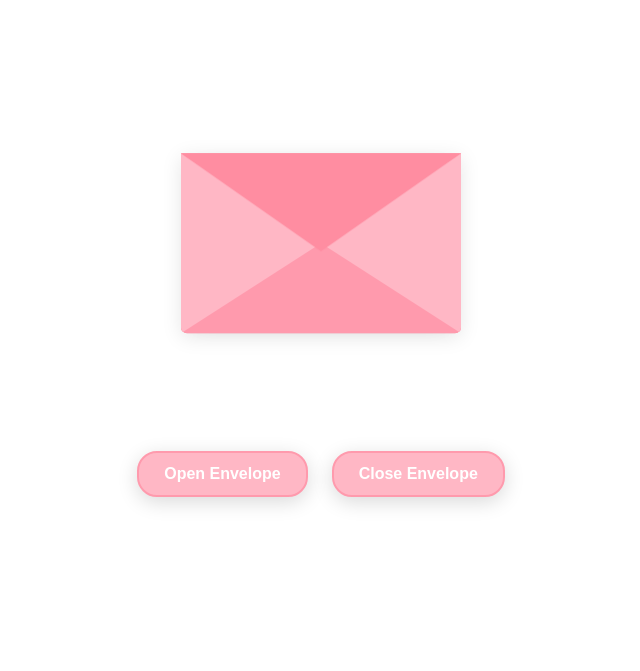
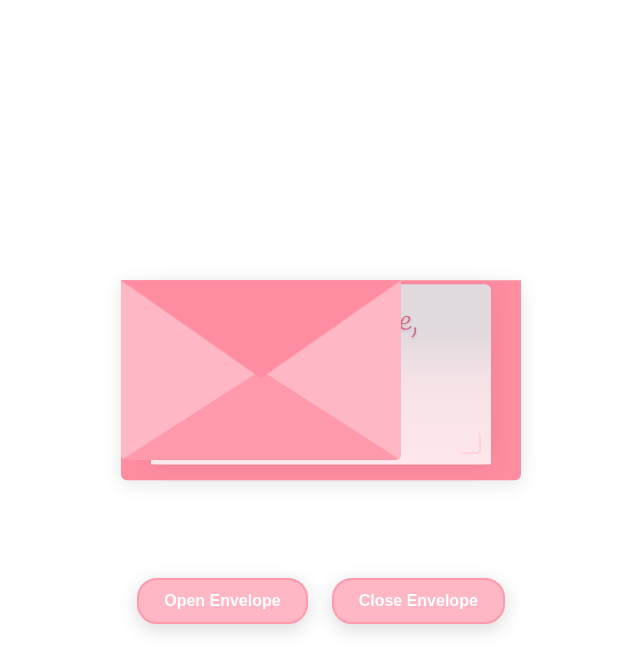
Before and after one commit to kalemav/kape.github.io, a plain HTML site: page index.html in a window 1280 px wide. Shown: the part 39-710 px from the top of the page, without its empty margins (319-959 px from the left). Drawn offline with nearby package versions, Linux system fonts and the light colour scheme.

Commit message:
index.html

```diff
--- a/index.html
+++ b/index.html
@@ -16,8 +16,8 @@
 
         #envelope {
             position: relative;
-            width: 280px;
-            height: 180px;
+            width: 400px;
+            height: 200px;
             border-bottom-left-radius: 6px;
             border-bottom-right-radius: 6px;
             margin: 0 auto;
@@ -55,10 +55,10 @@
         .letter {
             position: relative;
             background-color: #e0d9dd;
-            width: 90%;
+            width: 85%;
             margin: 0 auto;
             height: 90%;
-            top: 5%;
+            top: 2%;
             border-radius: 6px;
             box-shadow: 0 2px 26px rgba(0,0,0,.08);
             padding: 15px;
@@ -128,8 +128,6 @@
             transition: transform 0.4s 0.6s ease, z-index 0.6s;
             z-index: 2;
         }
-
-
 
         .letter-corner {
             position: absolute;
@@ -224,8 +222,9 @@
             margin: 0;
             min-height: 100vh;
             display: flex;
+            justify-content: center; /* Center horizontally */
+            align-items: center; /* Center vertically */
             flex-direction: column;
-            align-items: center;
         }
 
         .reset {
@@ -266,7 +265,8 @@
                 <div class="letter-corner corner-br"></div>
                 <div class="message">
                     <p>Happy Valentine,</p>
-                    <p>para KAPE</p>
+                    <p>I Love U</p>
+                    <p>💐</p>
                 </div>
             </div>
             <div class="hearts">
```
